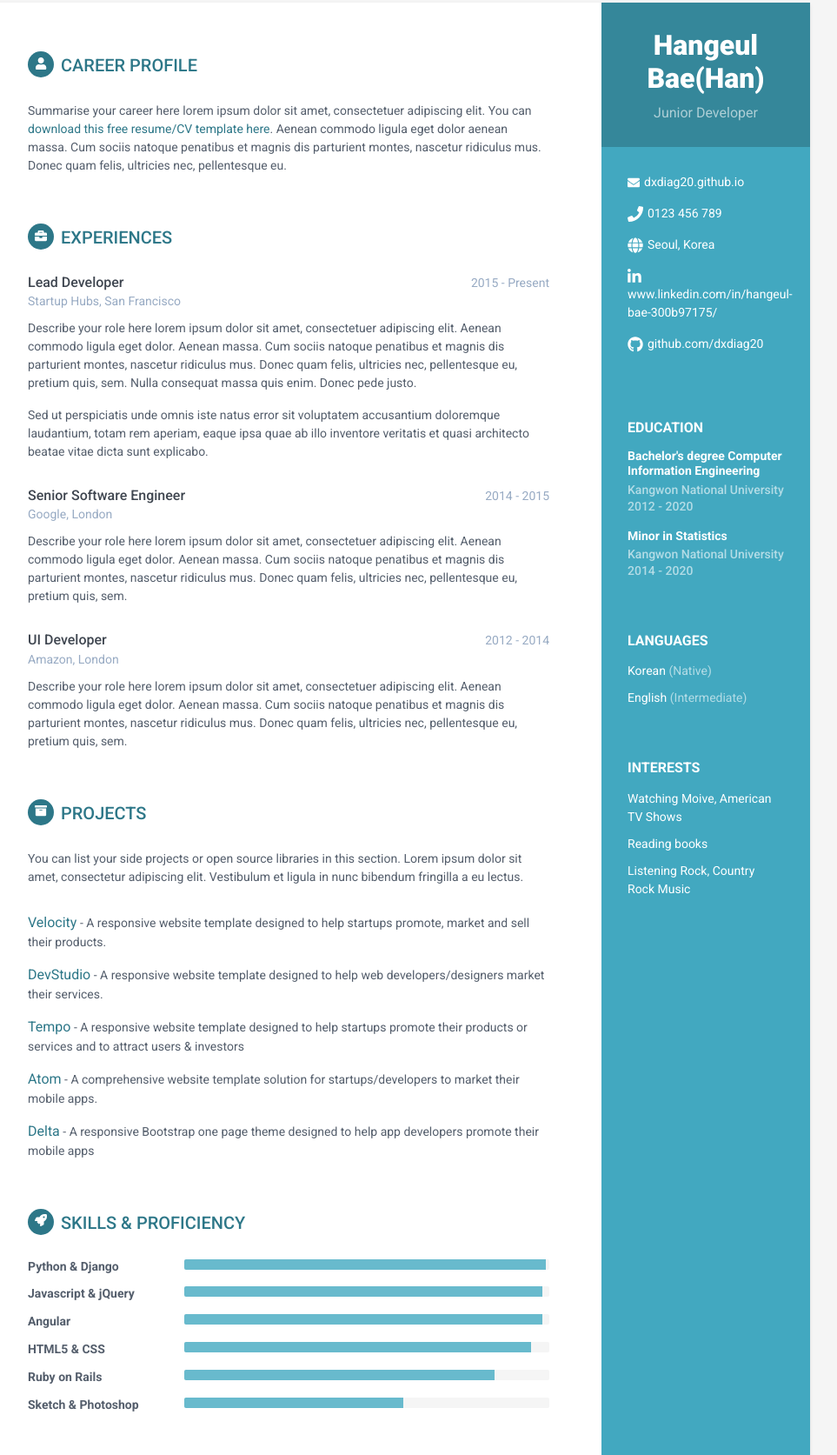
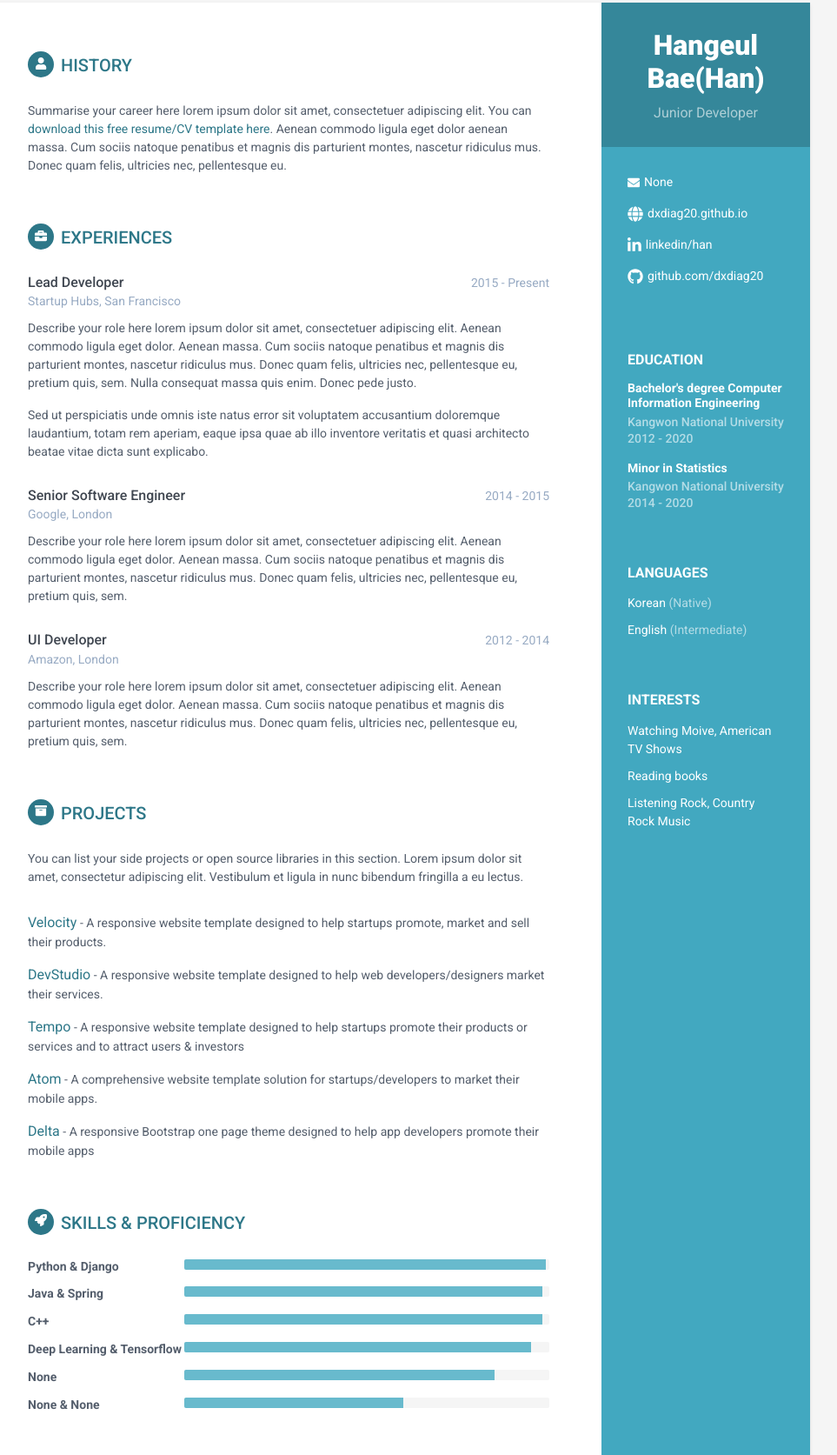
Before and after one commit to dxdiag20/dxdiag20.github.io, a plain HTML site: page index.html in a window 1280 px wide. Shown: the part 27-1700 px from the top of the page at 87% size, without its empty margins (188-1151 px from the left). Drawn offline with Linux system fonts and the light colour scheme.

Commit message:
index.html: add info

```diff
--- a/index.html
+++ b/index.html
@@ -31,11 +31,10 @@
 
             <div class="contact-container container-block">
                 <ul class="list-unstyled contact-list">
-                    <li class="email"><i class="fas fa-envelope"></i><a href="mailto: yourname@email.com">dxdiag20.github.io</a></li>
-                    <li class="phone"><i class="fas fa-phone"></i><a href="tel:0123 456 789">0123 456 789</a></li>
-                    <li class="website"><i class="fas fa-globe"></i><a href="https://themes.3rdwavemedia.com/bootstrap-templates/resume/orbit-free-resume-cv-bootstrap-theme-for-developers/" target="_blank">Seoul, Korea</a></li>
-                    <li class="linkedin"><i class="fab fa-linkedin-in"></i><a href="#" target="_blank">www.linkedin.com/in/hangeul-bae-300b97175/</a></li>
-                    <li class="github"><i class="fab fa-github"></i><a href="#" target="_blank">github.com/dxdiag20</a></li>
+                    <li class="email"><i class="fas fa-envelope"></i><a href="mailto: yourname@email.com">None</a></li>
+                    <li class="website"><i class="fas fa-globe"></i><a href="dxdiag20.github.io" target="_blank">dxdiag20.github.io</a></li>
+                    <li class="linkedin"><i class="fab fa-linkedin-in"></i><a href="www.linkedin.com/in/hangeul-bae-300b97175/" target="_blank">linkedin/han</a></li>
+                    <li class="github"><i class="fab fa-github"></i><a href="github.com/dxdiag20" target="_blank">github.com/dxdiag20</a></li>
                 </ul>
             </div><!--//contact-container-->
             <div class="education-container container-block">
@@ -74,7 +73,7 @@
         <div class="main-wrapper">
 
             <section class="section summary-section">
-                <h2 class="section-title"><span class="icon-holder"><i class="fas fa-user"></i></span>Career Profile</h2>
+                <h2 class="section-title"><span class="icon-holder"><i class="fas fa-user"></i></span>History</h2>
                 <div class="summary">
                     <p>Summarise your career here lorem ipsum dolor sit amet, consectetuer adipiscing elit. You can <a href="https://themes.3rdwavemedia.com/bootstrap-templates/resume/orbit-free-resume-cv-bootstrap-theme-for-developers/" target="_blank">download this free resume/CV template here</a>. Aenean commodo ligula eget dolor aenean massa. Cum sociis natoque penatibus et magnis dis parturient montes, nascetur ridiculus mus. Donec quam felis, ultricies nec, pellentesque eu.</p>
                 </div><!--//summary-->
@@ -161,35 +160,35 @@
                     </div><!--//item-->
 
                     <div class="item">
-                        <h3 class="level-title">Javascript &amp; jQuery</h3>
+                        <h3 class="level-title">Java &amp; Spring</h3>
                         <div class="progress level-bar">
 						    <div class="progress-bar theme-progress-bar" role="progressbar" style="width: 98%" aria-valuenow="98" aria-valuemin="0" aria-valuemax="100"></div>
 						</div>
                     </div><!--//item-->
 
                     <div class="item">
-                        <h3 class="level-title">Angular</h3>
+                        <h3 class="level-title">C++</h3>
                         <div class="progress level-bar">
 						    <div class="progress-bar theme-progress-bar" role="progressbar" style="width: 98%" aria-valuenow="98" aria-valuemin="0" aria-valuemax="100"></div>
 						</div>
                     </div><!--//item-->
 
                     <div class="item">
-                        <h3 class="level-title">HTML5 &amp; CSS</h3>
+                        <h3 class="level-title">Deep Learning &amp; Tensorflow</h3>
                         <div class="progress level-bar">
 							    <div class="progress-bar theme-progress-bar" role="progressbar" style="width: 95%" aria-valuenow="95" aria-valuemin="0" aria-valuemax="100"></div>
 						</div>
                     </div><!--//item-->
 
                     <div class="item">
-                        <h3 class="level-title">Ruby on Rails</h3>
+                        <h3 class="level-title">None</h3>
                         <div class="progress level-bar">
 						    <div class="progress-bar theme-progress-bar" role="progressbar" style="width: 85%" aria-valuenow="85" aria-valuemin="0" aria-valuemax="100"></div>
 						</div>
                     </div><!--//item-->
 
                     <div class="item">
-                        <h3 class="level-title">Sketch &amp; Photoshop</h3>
+                        <h3 class="level-title">None &amp; None</h3>
                         <div class="progress level-bar">
 						    <div class="progress-bar theme-progress-bar" role="progressbar" style="width: 60%" aria-valuenow="60" aria-valuemin="0" aria-valuemax="100"></div>
 						</div>
```
